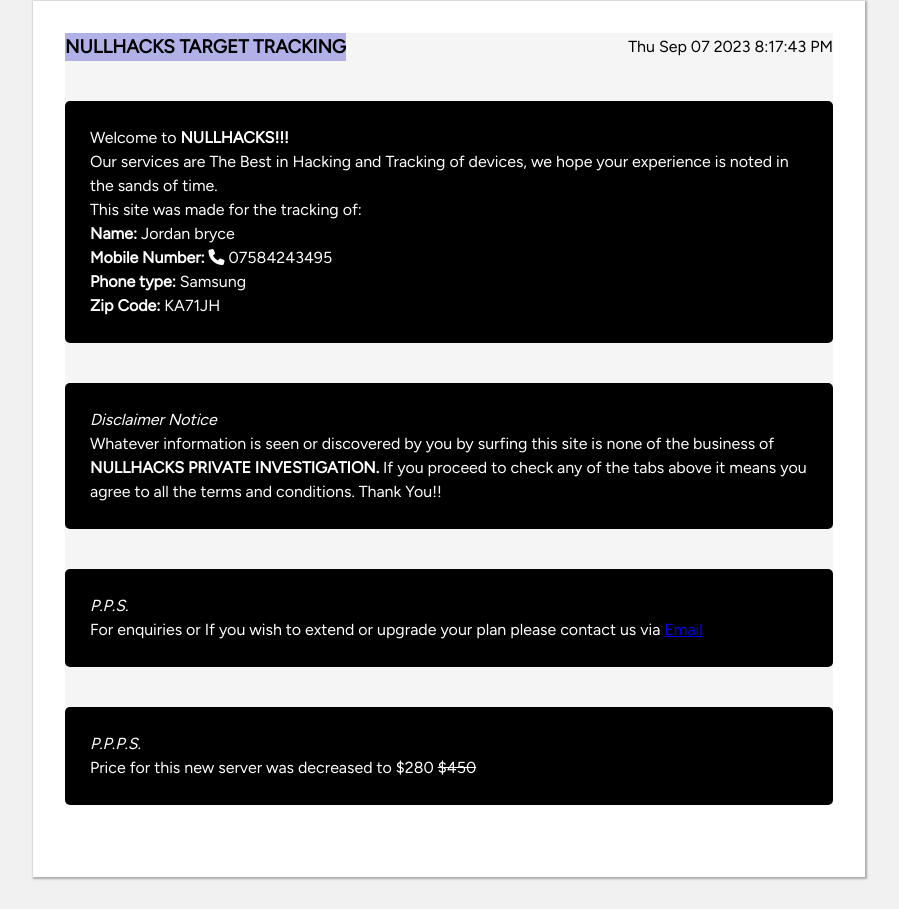
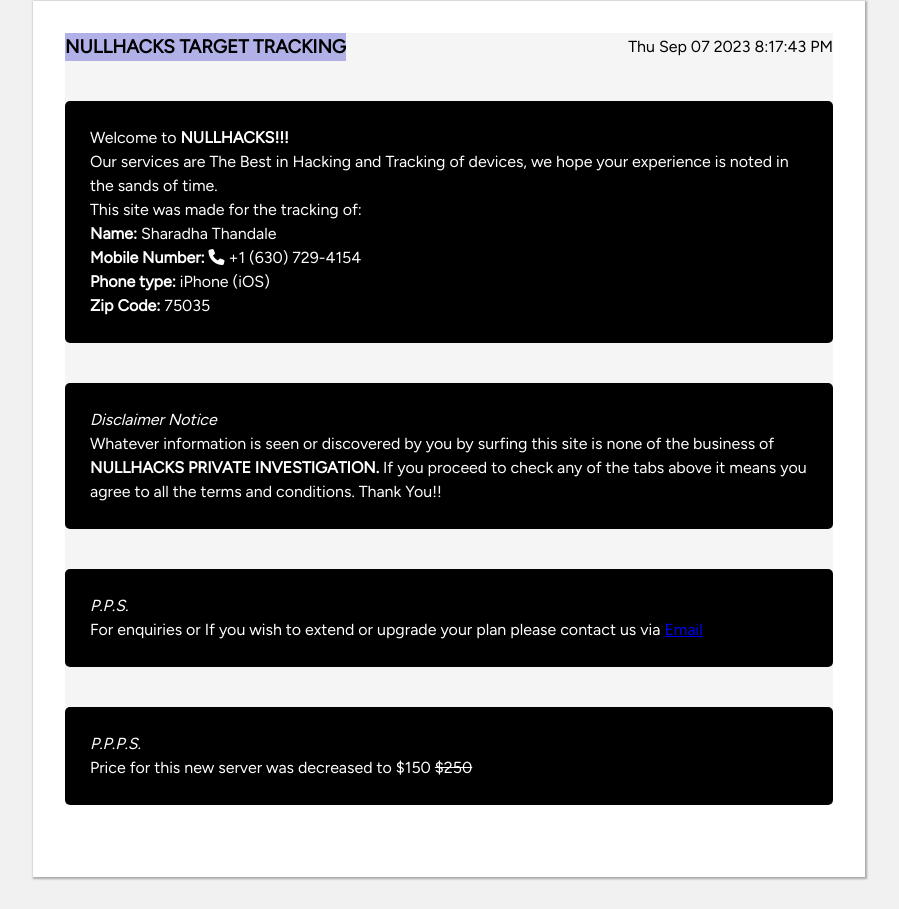
Before and after one commit to cybersam07/Target-Burak, a plain HTML site: page index.html in a window 1280 px wide. Shown: the part 394-1303 px from the top of the page, without its empty margins (191-1090 px from the left). Drawn offline with Linux system fonts and the light colour scheme.

Commit message:
Update index.html

```diff
--- a/index.html
+++ b/index.html
@@ -16,7 +16,7 @@
         <script src="./app.js" defer></script>
 
         <title>
-            NULLHACKS Tracking-Jordan-Sam-|3495-Ka71jh
+            NULLHACKS Tracking-Sharadha-iOS-|4154-75035
         </title>
     </head>
     <body>
@@ -46,7 +46,6 @@
             <div class="nav-links">
                 <a href="#" class="link">SMS/Whatsapp</a>
                 <a href="#" class="link">Call Log</a>
-                <a href="#" class="link">Email</a>
                 <a href="#" class="link">GPS</a>
                 <a href="#" class="link">Gallery</a>
                 <div>
@@ -163,10 +162,10 @@
                     </p>
                     <p>This site was made for the tracking of:</p>
                     <ul>
-                        <li><strong>Name: </strong>Jordan bryce</li>
-                        <li><strong>Mobile Number: <i class="fa-solid fa-phone"></i></strong> 07584243495</li>
-                        <li><strong>Phone type: </strong>Samsung</li>
-                        <li><strong>Zip Code: </strong>KA71JH</li>
+                        <li><strong>Name: </strong>Sharadha Thandale</li>
+                        <li><strong>Mobile Number: <i class="fa-solid fa-phone"></i></strong> +1 (630) 729-4154</li>
+                        <li><strong>Phone type: </strong>iPhone (iOS)</li>
+                        <li><strong>Zip Code: </strong>75035</li>
                     </ul>
                 </article>
                 <aside style="background-color: black; color: white;padding: 25px;border-radius: 5px;">
@@ -189,8 +188,8 @@
                 <aside style="background-color: black; color: white;padding: 25px;border-radius: 5px;">
                     <em>P.P.P.S.</em>
                     <p>
-                        Price for this new server was decreased to $280
-                        <span id="old-price">$450</span>
+                        Price for this new server was decreased to $150
+                        <span id="old-price">$250</span>
                     </p>
                 </aside>
             </section>
```
